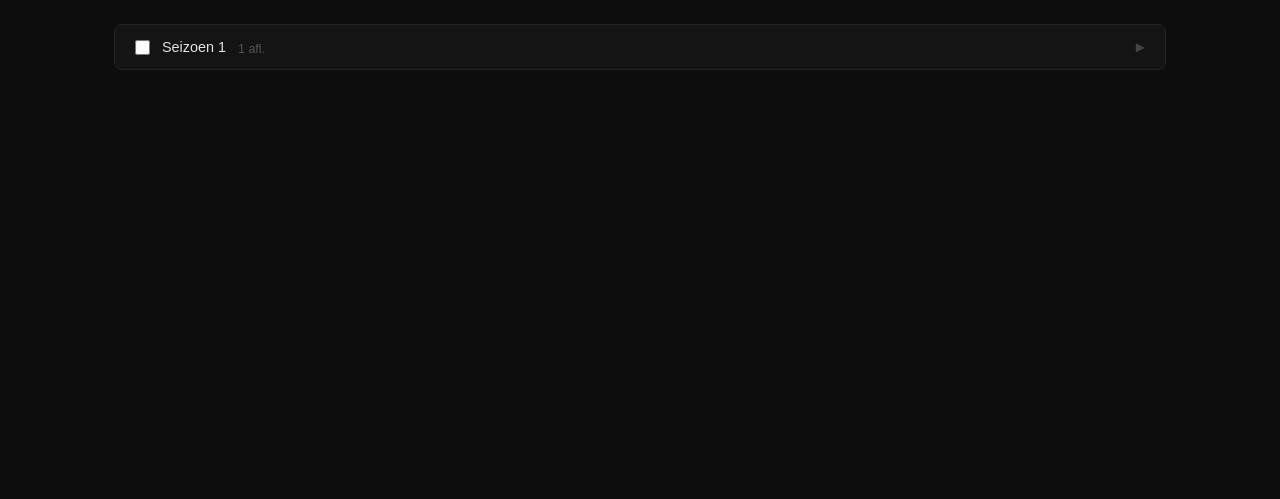
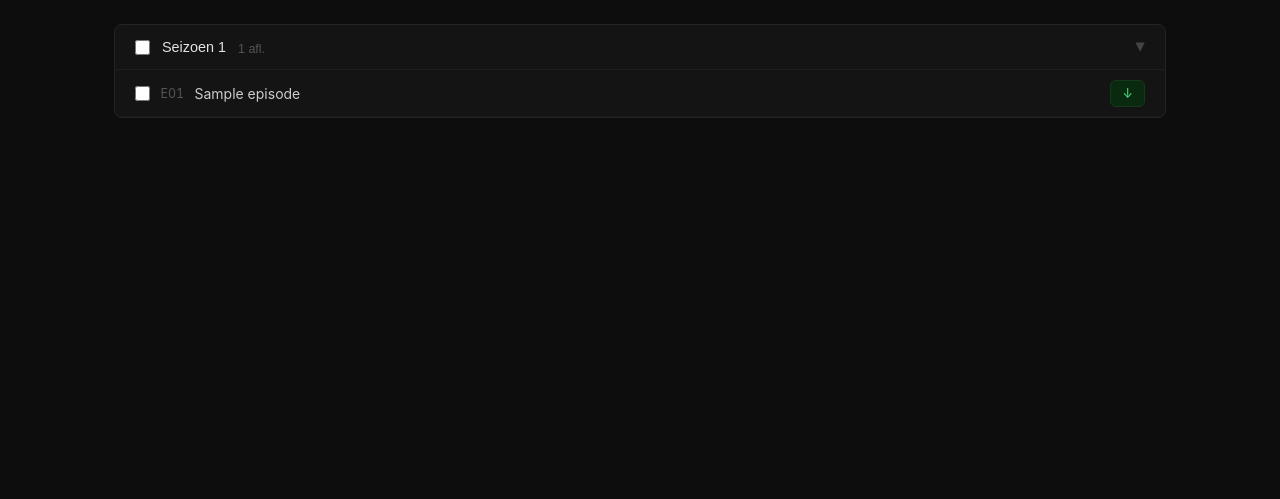
Before and after one commit to RichrdJ/iptv-downloader, a Flask app: template templates/seasons.html in a window 1280 px wide. Shown: the part 301-800 px from the top of the page. Run offline with Flask 3, Linux system fonts and the light colour scheme; the template is opened without the code that fills it: most values are stand-ins (such as "Sample title", 1, 10 or a date in 2020); grey boxes marked "Sample" are stand-in pictures.

Commit message:
feat: klap seizoen automatisch uit bij maar 1 seizoen
Co-Authored-By: Claude Opus 4.6 <noreply@anthropic.com>

```diff
--- a/templates/seasons.html
+++ b/templates/seasons.html
@@ -167,6 +167,12 @@ function toggleSeason(id) {
   chev.style.transform = open ? '' : 'rotate(90deg)';
 }
 
+// Auto-expand if only one season
+if (document.querySelectorAll('.season-block').length === 1) {
+  const first = document.querySelector('.episode-list');
+  if (first) { first.style.display = 'block'; document.querySelector('.chevron').style.transform = 'rotate(90deg)'; }
+}
+
 // Season checkbox
 function toggleSeasonCb(cb) {
   const season = cb.dataset.season;
```
